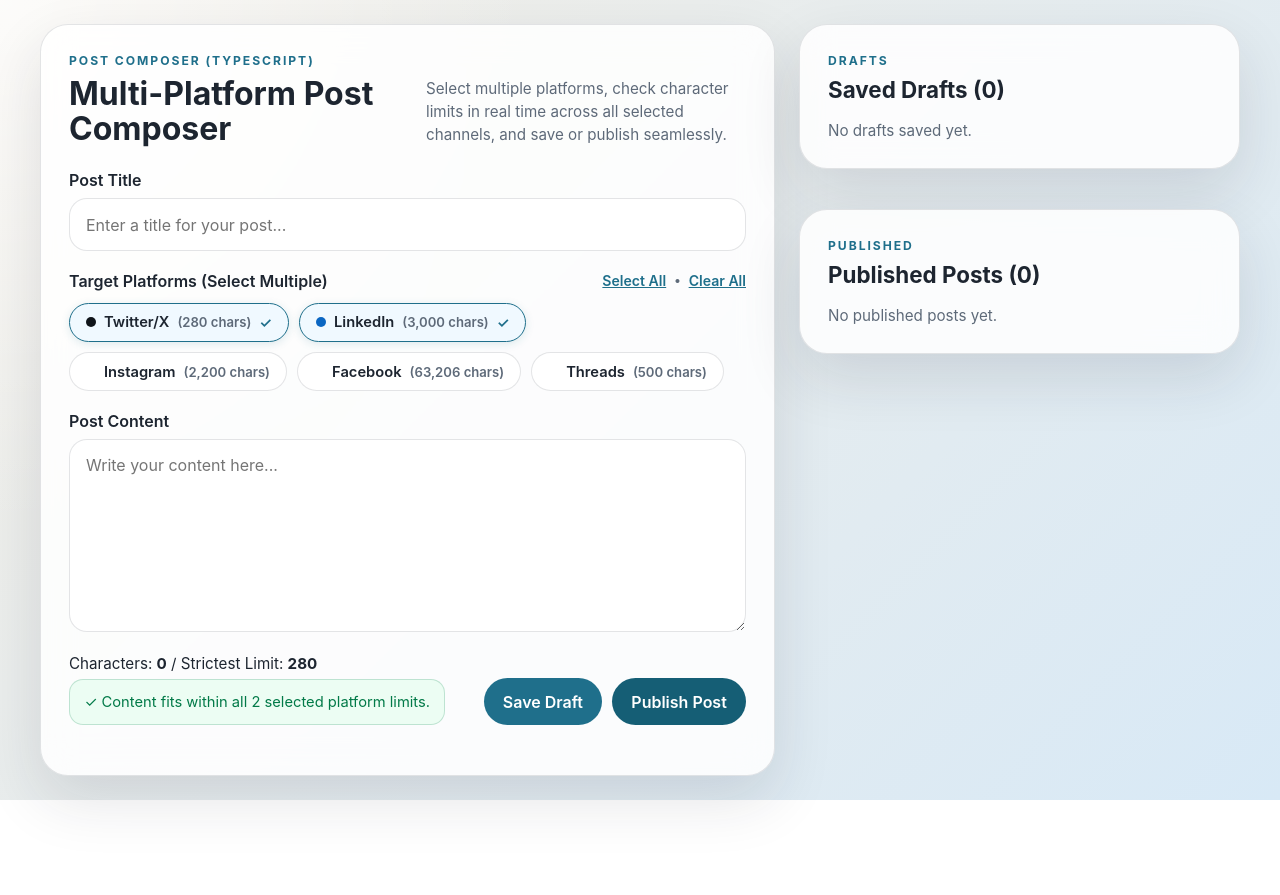
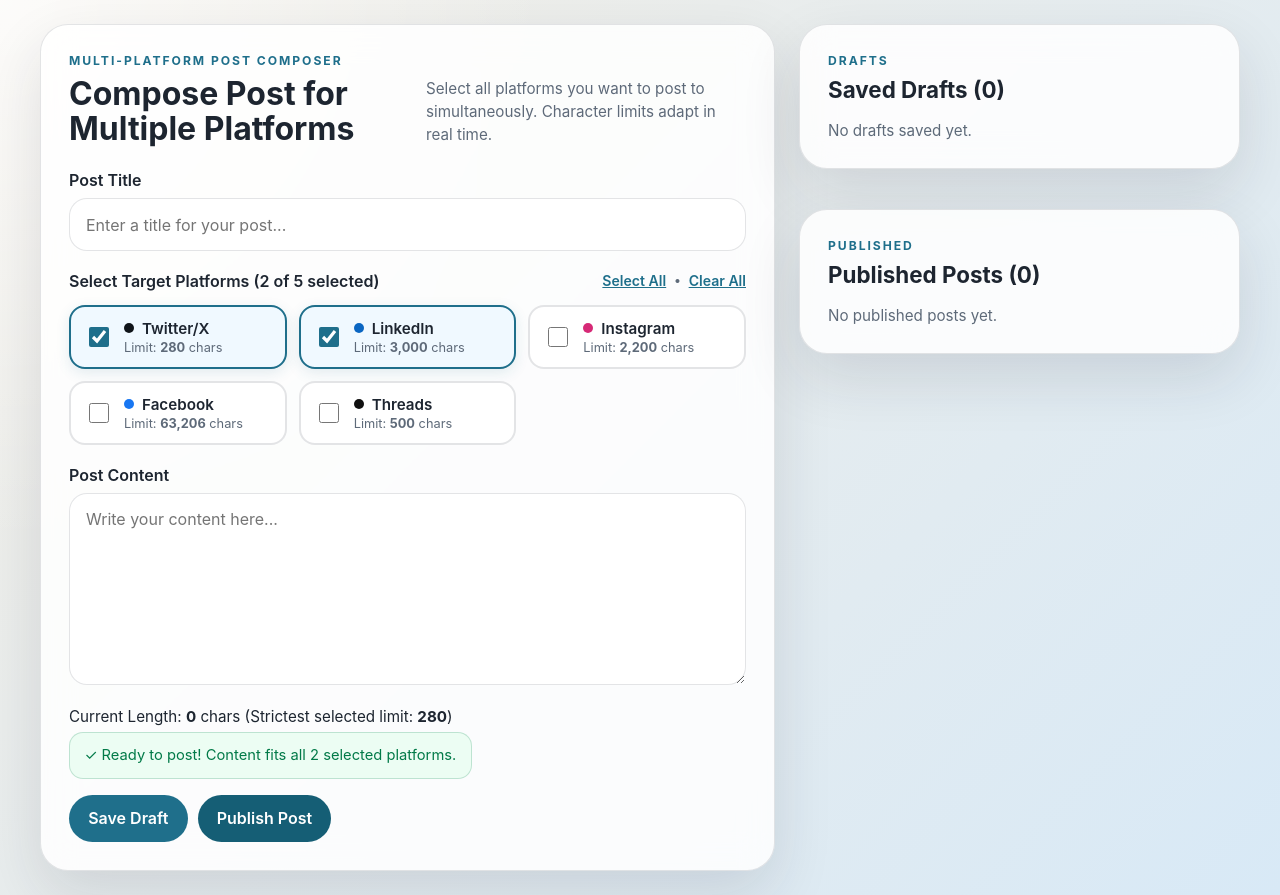
Before and after one commit to arpandixit29/fullstack2, a React (Vite) app: page / in a window 1280 px wide. Before the commit the page ends 800 px from the top, so only its background shows below. Built offline with nearby package versions, Linux system fonts and the light colour scheme.

Commit message:
Enhance multi-platform selection with clear checkbox card grid

```diff
--- a/src/App.tsx
+++ b/src/App.tsx
@@ -7,6 +7,7 @@
   limit: number;
   color: string;
   bgColor: string;
+  description: string;
 }
 
 export const PLATFORM_DETAILS: Record<Platform, PlatformInfo> = {
@@ -15,30 +16,35 @@
     limit: 280,
     color: '#0f1419',
     bgColor: '#e7e7e8',
+    description: 'Short form posts & updates',
   },
   LinkedIn: {
     name: 'LinkedIn',
     limit: 3000,
     color: '#0a66c2',
     bgColor: '#e0f2fe',
+    description: 'Professional networking posts',
   },
   Instagram: {
     name: 'Instagram',
     limit: 2200,
     color: '#d62976',
     bgColor: '#fce7f3',
+    description: 'Photo & video captions',
   },
   Facebook: {
     name: 'Facebook',
     limit: 63206,
     color: '#1877f2',
     bgColor: '#dbeafe',
+    description: 'Long form community posts',
   },
   Threads: {
     name: 'Threads',
     limit: 500,
     color: '#101010',
     bgColor: '#f3f4f6',
+    description: 'Text discussions & thoughts',
   },
 };
 
@@ -117,11 +123,11 @@
     <section className="panel composer-panel">
       <div className="panel-header">
         <div>
-          <p className="eyebrow">Post Composer (TypeScript)</p>
-          <h1>Multi-Platform Post Composer</h1>
+          <p className="eyebrow">Multi-Platform Post Composer</p>
+          <h1>Compose Post for Multiple Platforms</h1>
         </div>
         <p className="panel-copy">
-          Select multiple platforms, check character limits in real time across all selected channels, and save or publish seamlessly.
+          Select all platforms you want to post to simultaneously. Character limits adapt in real time.
         </p>
       </div>
 
@@ -138,7 +144,9 @@
 
         <div className="field field-full">
           <div className="platform-header-row">
-            <span>Target Platforms (Select Multiple)</span>
+            <span>
+              Select Target Platforms ({selectedCount} of {ALL_PLATFORMS.length} selected)
+            </span>
             <div className="platform-quick-actions">
               <button
                 type="button"
@@ -158,38 +166,45 @@
             </div>
           </div>
 
-          <div className="platform-chips-container">
+          <div className="platform-selection-grid">
             {ALL_PLATFORMS.map((platform) => {
               const isSelected = formData.platforms.includes(platform);
               const info = PLATFORM_DETAILS[platform];
               const isExceeded = isSelected && characterCount > info.limit;
 
               return (
-                <button
+                <label
                   key={platform}
-                  type="button"
-                  className={`platform-chip ${isSelected ? 'selected' : ''} ${
+                  className={`platform-checkbox-card ${isSelected ? 'selected' : ''} ${
                     isExceeded ? 'exceeded' : ''
                   }`}
-                  onClick={() => onTogglePlatform(platform)}
                 >
-                  <span
-                    className="chip-indicator"
-                    style={{
-                      backgroundColor: isSelected ? info.color : 'transparent',
-                    }}
+                  <input
+                    type="checkbox"
+                    className="platform-checkbox-input"
+                    checked={isSelected}
+                    onChange={() => onTogglePlatform(platform)}
                   />
-                  <span className="chip-name">{platform}</span>
-                  <span className="chip-limit">({info.limit.toLocaleString()} chars)</span>
-                  {isSelected && <span className="chip-checkmark">✓</span>}
-                </button>
+                  <div className="platform-card-content">
+                    <div className="platform-card-top">
+                      <span
+                        className="platform-color-dot"
+                        style={{ backgroundColor: info.color }}
+                      />
+                      <span className="platform-card-title">{platform}</span>
+                    </div>
+                    <div className="platform-card-limit">
+                      Limit: <strong>{info.limit.toLocaleString()}</strong> chars
+                    </div>
+                  </div>
+                </label>
               );
             })}
           </div>
 
           {selectedCount === 0 && (
             <p className="validation-message warning margin-top-sm">
-              ⚠️ Please select at least one platform to publish or save your draft.
+              ⚠️ Please select at least one platform to proceed.
             </p>
           )}
         </div>
@@ -210,9 +225,9 @@
           {selectedCount > 0 ? (
             <>
               <p className="char-count-text">
-                Characters: <strong>{characterCount}</strong>
+                Current Length: <strong>{characterCount}</strong> chars
                 {strictestLimit !== null && (
-                  <span> / Strictest Limit: <strong>{strictestLimit.toLocaleString()}</strong></span>
+                  <span> (Strictest selected limit: <strong>{strictestLimit.toLocaleString()}</strong>)</span>
                 )}
               </p>
 
@@ -221,18 +236,18 @@
                   ⚠️ Content exceeds limit for:{' '}
                   {exceededPlatforms
                     .map(
-                      (p) => `${p} (${characterCount - PLATFORM_DETAILS[p].limit} over limit)`
+                      (p) => `${p} (${characterCount - PLATFORM_DETAILS[p].limit} chars over)`
                     )
                     .join(', ')}
                 </div>
               ) : (
                 <div className="validation-message success">
-                  ✓ Content fits within all {selectedCount} selected platform limits.
+                  ✓ Ready to post! Content fits all {selectedCount} selected platforms.
                 </div>
               )}
             </>
           ) : (
-            <p className="validation-message">Select platforms above to view character limits.</p>
+            <p className="validation-message">Select one or more platforms above.</p>
           )}
         </div>
 
--- a/src/styles.css
+++ b/src/styles.css
@@ -157,12 +157,12 @@
   font-weight: 600;
 }
 
-/* Multi-Platform Chip Selector Styles */
+/* Multi-Platform Checkbox Selection Grid */
 .platform-header-row {
   display: flex;
   justify-content: space-between;
   align-items: center;
-  margin-bottom: 4px;
+  margin-bottom: 6px;
 }
 
 .platform-quick-actions {
@@ -179,6 +179,7 @@
   font-weight: 600;
   font-size: 0.88rem;
   text-decoration: underline;
+  cursor: pointer;
 }
 
 .text-link-btn:hover {
@@ -191,65 +192,82 @@
   font-size: 0.8rem;
 }
 
-.platform-chips-container {
-  display: flex;
-  flex-wrap: wrap;
-  gap: 10px;
+.platform-selection-grid {
+  display: grid;
+  grid-template-columns: repeat(auto-fill, minmax(180px, 1fr));
+  gap: 12px;
 }
 
-.platform-chip {
-  display: inline-flex;
+.platform-checkbox-card {
+  display: flex;
   align-items: center;
-  gap: 8px;
-  padding: 0.6rem 1rem;
-  border-radius: 999px;
+  gap: 12px;
+  padding: 12px 14px;
   background: var(--surface-strong);
-  border: 1.5px solid var(--border);
-  color: var(--text);
-  font-size: 0.92rem;
-  font-weight: 500;
+  border: 2px solid var(--border);
+  border-radius: 16px;
   cursor: pointer;
   user-select: none;
   transition: all 0.2s ease;
 }
 
-.platform-chip:hover {
-  border-color: rgba(31, 111, 139, 0.4);
-  background: #ffffff;
+.platform-checkbox-card:hover {
+  border-color: rgba(31, 111, 139, 0.5);
+  box-shadow: 0 4px 12px rgba(29, 37, 48, 0.05);
 }
 
-.platform-chip.selected {
+.platform-checkbox-card.selected {
   border-color: var(--accent);
   background: #f0f9ff;
-  box-shadow: 0 2px 8px rgba(31, 111, 139, 0.15);
+  box-shadow: 0 4px 14px rgba(31, 111, 139, 0.12);
 }
 
-.platform-chip.selected.exceeded {
+.platform-checkbox-card.selected.exceeded {
   border-color: var(--warning);
   background: var(--warning-bg);
 }
 
-.chip-indicator {
+.platform-checkbox-input {
+  width: 20px;
+  height: 20px;
+  accent-color: var(--accent);
+  cursor: pointer;
+  flex-shrink: 0;
+}
+
+.platform-card-content {
+  display: flex;
+  flex-direction: column;
+  gap: 2px;
+  width: 100%;
+}
+
+.platform-card-top {
+  display: flex;
+  align-items: center;
+  gap: 8px;
+}
+
+.platform-color-dot {
   width: 10px;
   height: 10px;
   border-radius: 50%;
-  display: inline-block;
+  flex-shrink: 0;
 }
 
-.chip-limit {
-  color: var(--muted);
-  font-size: 0.82rem;
+.platform-card-title {
+  font-weight: 700;
+  font-size: 0.95rem;
+  color: var(--text);
 }
 
-.chip-checkmark {
-  color: var(--accent);
-  font-weight: 800;
-  font-size: 0.9rem;
+.platform-card-limit {
+  font-size: 0.8rem;
+  color: var(--muted);
 }
 
-input,
-textarea,
-select {
+input[type="text"],
+textarea {
   width: 100%;
   border: 1px solid var(--border);
   border-radius: 18px;
@@ -264,9 +282,8 @@
   min-height: 180px;
 }
 
-input:focus,
-textarea:focus,
-select:focus {
+input[type="text"]:focus,
+textarea:focus {
   border-color: rgba(31, 111, 139, 0.4);
   box-shadow: 0 0 0 4px rgba(31, 111, 139, 0.12);
 }
```
